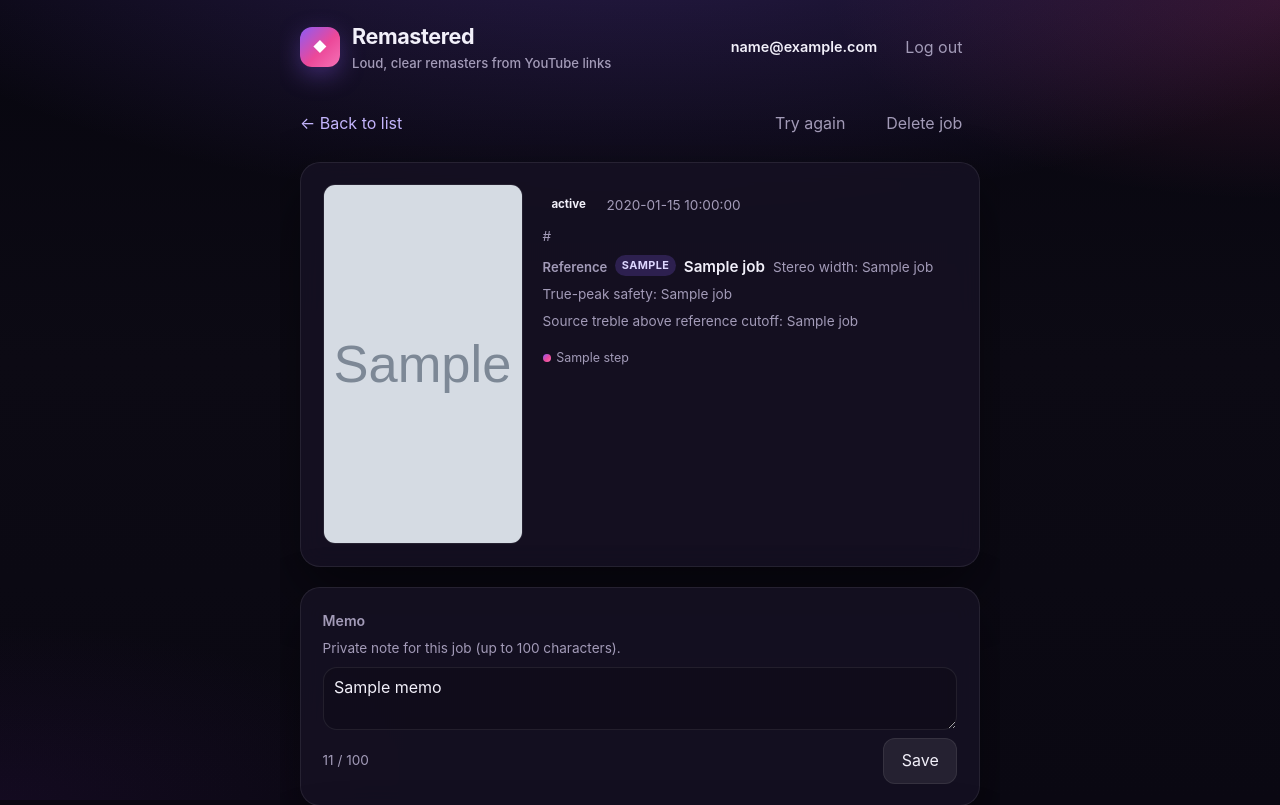
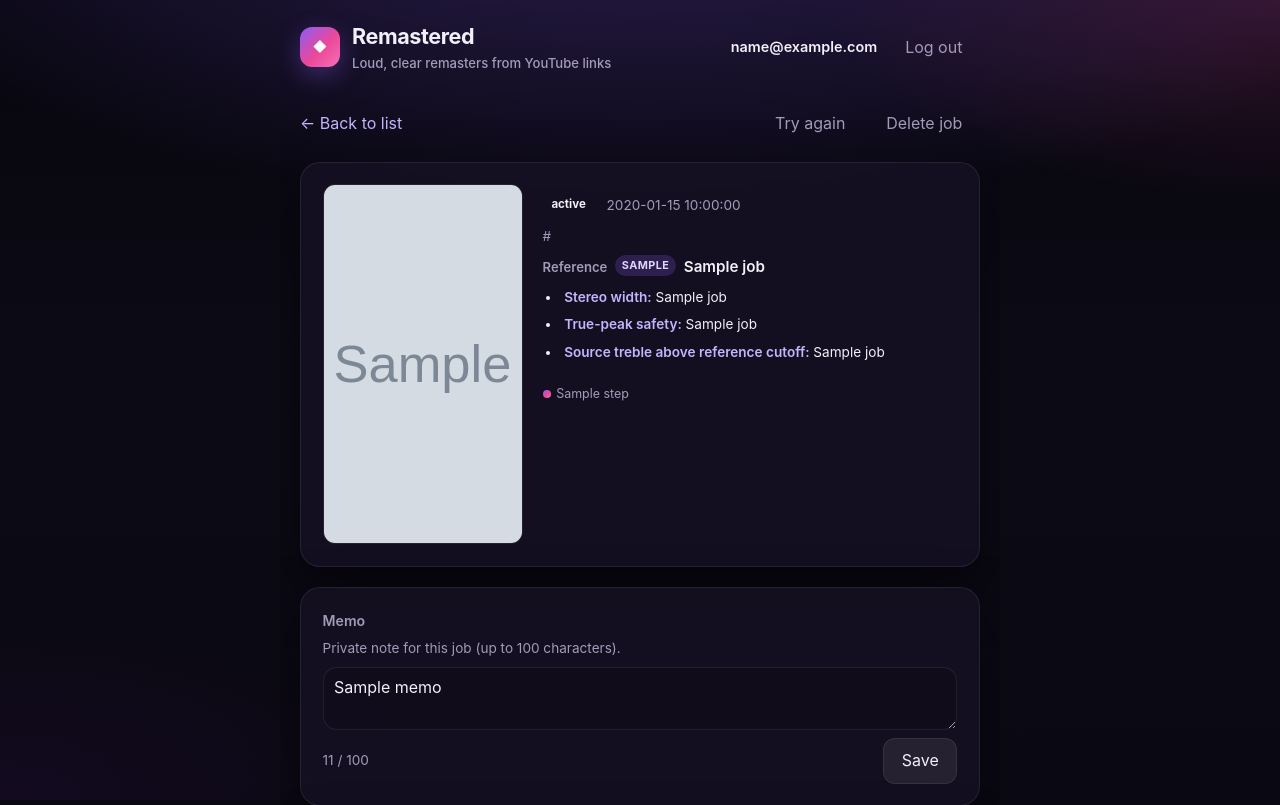
Before and after one commit to bluedskim/Remastered, a Python web app: template src/remastered/web/templates/job_detail.html in a window 1280 px wide. Shown: the top 805 px of the page. Run offline with Jinja, Linux system fonts and the light colour scheme; the template is opened without the code that fills it: most values are stand-ins (such as "Sample title", 1, 10 or a date in 2020); grey boxes marked "Sample" are stand-in pictures; some web fonts are replaced.

Commit message:
Job detail UI: emphasize volume badge and bullet reference options (#104)
Job detail polish only: purple volume-percent badge on the preview line, and reference options as a bulleted list. No schema, auth, or audio-pipeline changes.

```diff
--- a/src/remastered/web/job_ui.py
+++ b/src/remastered/web/job_ui.py
@@ -132,7 +132,7 @@ def enrich_job_ui(job: dict[str, Any], store: JobStore | None = None) -> dict[st
         job.get("keep_source_treble_above_reference_cutoff", True)
     )
     data["final_tp_protection_label"] = (
-        "On (true-peak safety, default)"
+        "On (default)"
         if job.get("final_tp_protection", True)
         else "Off (legacy matchered level)"
     )
--- a/src/remastered/web/static/style.css
+++ b/src/remastered/web/static/style.css
@@ -1333,6 +1333,35 @@ button,
   word-break: break-word;
 }
 
+.job-reference-options {
+  flex: 1 1 100%;
+  margin: 0.15rem 0 0.35rem;
+  padding: 0 0 0 1.15rem;
+  list-style: disc;
+  list-style-position: outside;
+  display: flex;
+  flex-direction: column;
+  gap: 0.45rem;
+  color: var(--text);
+}
+
+.job-reference-option {
+  line-height: 1.5;
+  padding-left: 0.2rem;
+  overflow-wrap: anywhere;
+  word-break: break-word;
+}
+
+.job-reference-option-name {
+  font-weight: 600;
+  color: #c4b5fd;
+}
+
+.job-reference-option-value {
+  font-weight: 400;
+  color: var(--text);
+}
+
 .ref-source-field {
   min-width: 0;
   max-width: 100%;
--- a/src/remastered/web/templates/partials/job_players.html
+++ b/src/remastered/web/templates/partials/job_players.html
@@ -4,7 +4,13 @@
 
   {% if ab_compare_ok %}
   {% if remaster_volume_of_original_line %}
-  <p class="ab-remaster-volume small" data-ab-remaster-volume>{{ remaster_volume_of_original_line }}</p>
+  <p class="ab-remaster-volume ab-remaster-volume--badge" data-ab-remaster-volume role="status">
+    {% if remaster_volume_percent is not none %}
+    Remastered is <span class="ab-remaster-volume-pct">{{ remaster_volume_percent }}%</span> of original volume
+    {% else %}
+    {{ remaster_volume_of_original_line }}
+    {% endif %}
+  </p>
   {% endif %}
   <div class="ab-compare" data-ab-compare>
     <div class="ab-listen-toggle" role="group" aria-label="Listening source" data-ab-listen-toggle>
--- a/src/remastered/web/templates/partials/job_reference.html
+++ b/src/remastered/web/templates/partials/job_reference.html
@@ -29,7 +29,18 @@
   <span class="ref-genre ref-genre--compact">{{ job.reference_genre }}</span>
   <span class="ref-title">{{ job.reference_label }}</span>
   {% endif %}
-  <span class="job-stereo-width muted small">Stereo width: {{ job.stereo_width_label }}</span>
-  <span class="job-tp-protection muted small">True-peak safety: {{ job.final_tp_protection_label }}</span>
-  <span class="job-treble-hold muted small">Source treble above reference cutoff: {{ job.keep_source_treble_label }}</span>
+  <ul class="job-reference-options small">
+    <li class="job-reference-option">
+      <span class="job-reference-option-name">Stereo width:</span>
+      <span class="job-reference-option-value">{{ job.stereo_width_label }}</span>
+    </li>
+    <li class="job-reference-option">
+      <span class="job-reference-option-name">True-peak safety:</span>
+      <span class="job-reference-option-value">{{ job.final_tp_protection_label }}</span>
+    </li>
+    <li class="job-reference-option">
+      <span class="job-reference-option-name">Source treble above reference cutoff:</span>
+      <span class="job-reference-option-value">{{ job.keep_source_treble_label }}</span>
+    </li>
+  </ul>
 </div>
```
Also changed, not shown: other parts of src/remastered/web/static/style.css (+49 -0 lines), src/remastered/web/app.py (+10 -6 lines), src/remastered/web/job_loudness_metrics.py (+20 -6 lines), tests/test_job_download_volume.py (+6 -1 lines), tests/test_job_reference_options_ui.py (added, +59 -0 lines).
